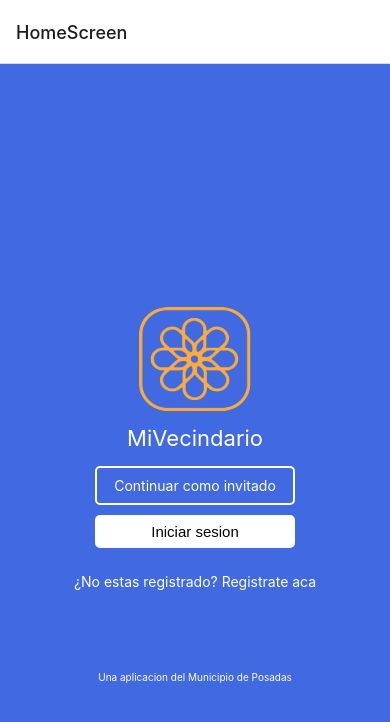
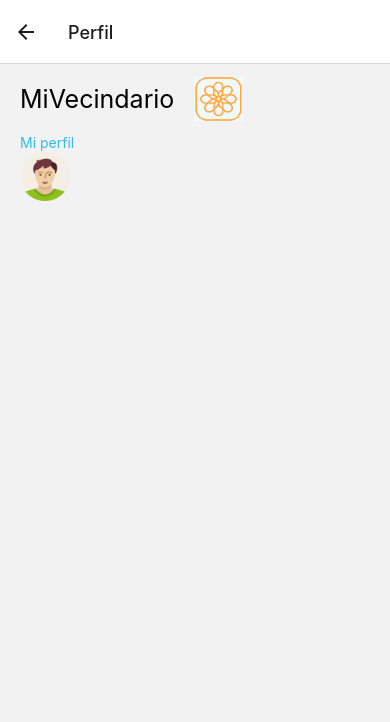
Before and after one commit to hex-star/mimunicipio-distribuidas, a React Native app in the folder front/: screen /Perfil in a window 390 px wide. Shown: the top 722 px of the page. Built offline with nearby package versions, Linux system fonts and the light colour scheme.

Commit message:
Pantalla perfil

```diff
--- a/front/App.js
+++ b/front/App.js
@@ -10,6 +10,7 @@ import Registrar from './screens/Registrar';
 import Login from './screens/Login';
 import Menu from './screens/Menu';
 import Denuncia from './screens/Denuncia';
+import Perfil from './screens/Perfil';
 
 const Stack = createStackNavigator();
 
@@ -29,6 +30,7 @@ export default function App() {
                     <Stack.Screen name="Login" component={Login} />
                     <Stack.Screen name="Menu" component={Menu} />
                     <Stack.Screen name="Denuncia" component={Denuncia} />
+                    <Stack.Screen name="Perfil" component={Perfil} />
                 </Stack.Navigator>
             </NavigationContainer>
         </PaperProvider>
--- a/front/screens/Menu.js
+++ b/front/screens/Menu.js
@@ -2,7 +2,7 @@ import React from 'react';
 import {
     Text, View, TouchableOpacity, Image,
 } from 'react-native';
-
+import MiVecindario from '../components/MiVecindario';
 import style from '../customProperties/Styles';
 import cartelera from '../assets/cartelera.png';
 import reclamo from '../assets/reclamo.png';
@@ -12,6 +12,8 @@ import historial from '../assets/historial.png';
 function Menu(props) {
     const { navigation } = props;
     return (
+        <>
+            <MiVecindario />
             <View style={{ flexDirection: 'column', height: '90%', justifyContent: 'center' }}>
                 <View style={style.menuContainer}>
                     <View style={style.menuItem}>
@@ -45,7 +47,12 @@ function Menu(props) {
                         <Text style={style.menuText}>Historial</Text>
                     </View>
                 </View>
+                <TouchableOpacity onPress={() => navigation.navigate('Perfil')}>
+                    <Text>Perfil</Text>
+                </TouchableOpacity>
             </View>
+
+        </>
     );
 }
 
--- /dev/null
+++ b/front/screens/Perfil.js
@@ -0,0 +1,24 @@
+import React from 'react';
+import { View, Text, Image } from 'react-native';
+import style from '../customProperties/Styles';
+import MiVecindario from '../components/MiVecindario';
+import logo from '../assets/avatar.png';
+
+function Perfil() {
+    return (
+        <>
+            <MiVecindario />
+            <View style={style.formsContainer}>
+                <Text style={style.sectionTitle}>Mi perfil</Text>
+                <Image
+                    style={{
+                        width: 50, height: 50, resizeMode: 'stretch', justifyContent: 'center',
+                    }}
+                    source={logo}
+                />
+            </View>
+        </>
+    );
+}
+
+export default (Perfil);
```
Also changed, not shown: front/assets/avatar.png (added), 1 other file (tests, documents, lock files or other folders). Lines whose indentation alone changed are shown as unchanged.
